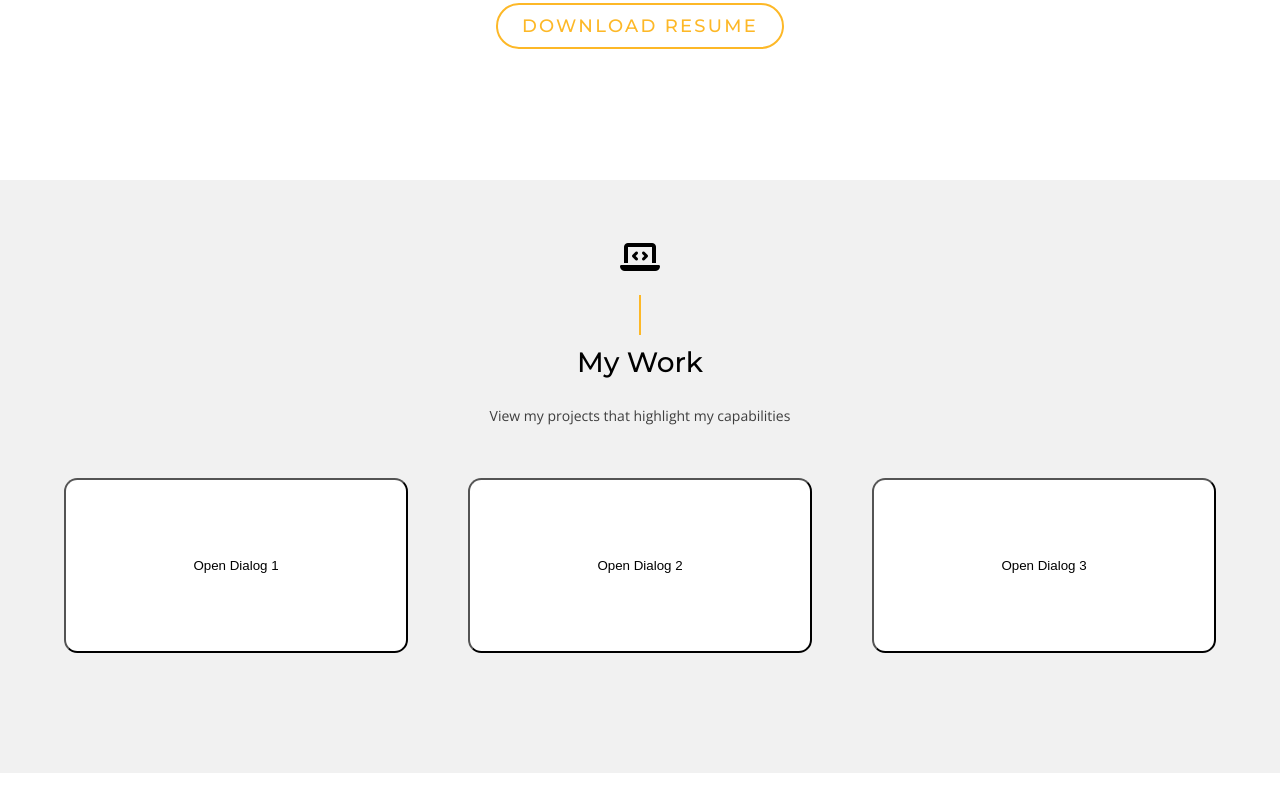
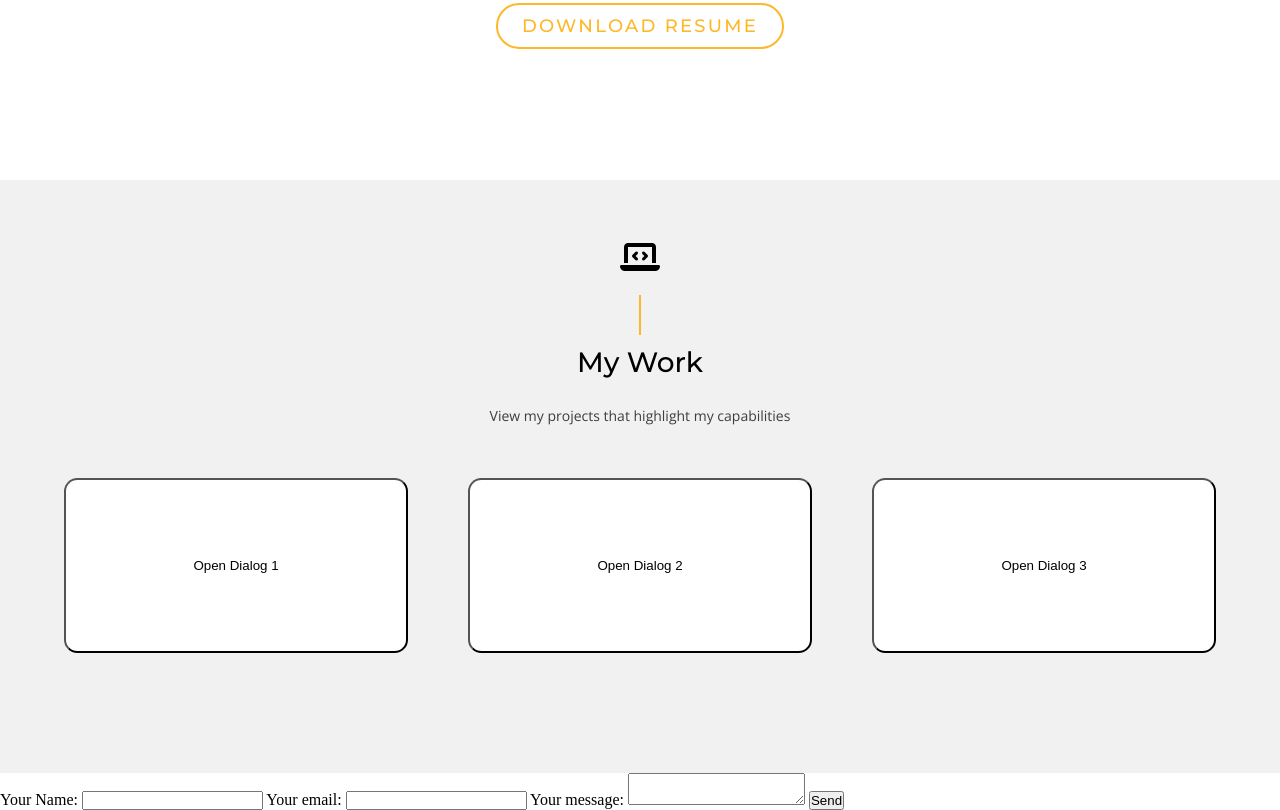
Before and after one commit to jrod8253/portfolio, a website: page index.html in a window 1280 px wide. Shown: the part 1750-2560 px from the top of the page. Before the commit the page ends 2523 px from the top, so only its background shows below. Drawn offline with nearby package versions, Linux system fonts and the light colour scheme.

Commit message:
added form to contact section

```diff
--- a/index.html
+++ b/index.html
@@ -195,9 +195,26 @@
         </dialog>
     </div>
 
-    <!-- <section class="section" id="#about">About</section>
-    <section class="section" id="#portfolio">Portfolio</section>
-    <section class="section" id="#contact">Contact</section> -->
+
+    <section class="section" id="contact">
+      <form action="https://formspree.io/f/mnqknaop" method="POST">
+      <label>
+        Your Name:
+        <input type="phone" name="name">
+      </label>
+      <label>
+        Your email:
+        <input type="email" name="email">
+      </label>
+      <label>
+        Your message:
+        <textarea name="message"></textarea>
+      </label>
+      <!-- your other form fields go here -->
+      <button type="submit">Send</button>
+    </form>
+
+    </section>
 
     <!-- My JS -->
     <script src="./js/main.js"></script>
```
